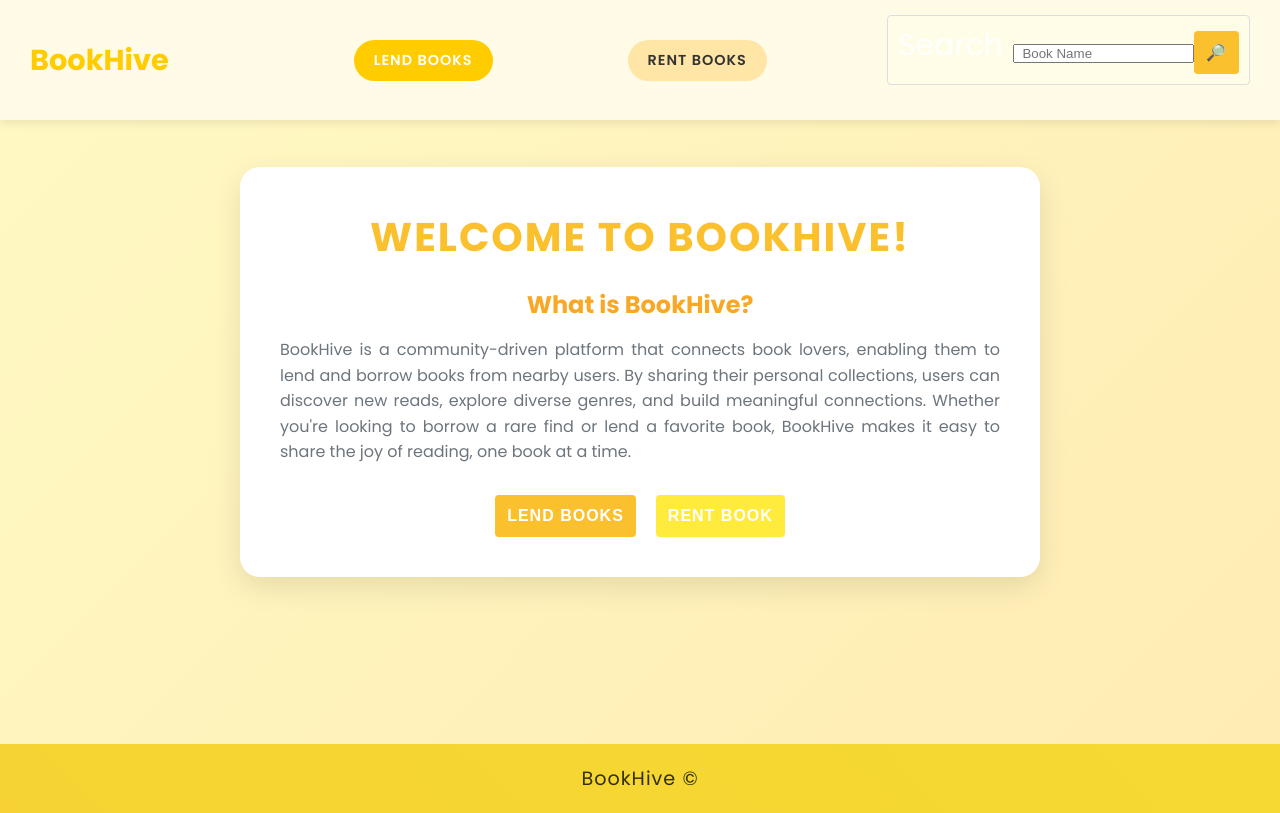
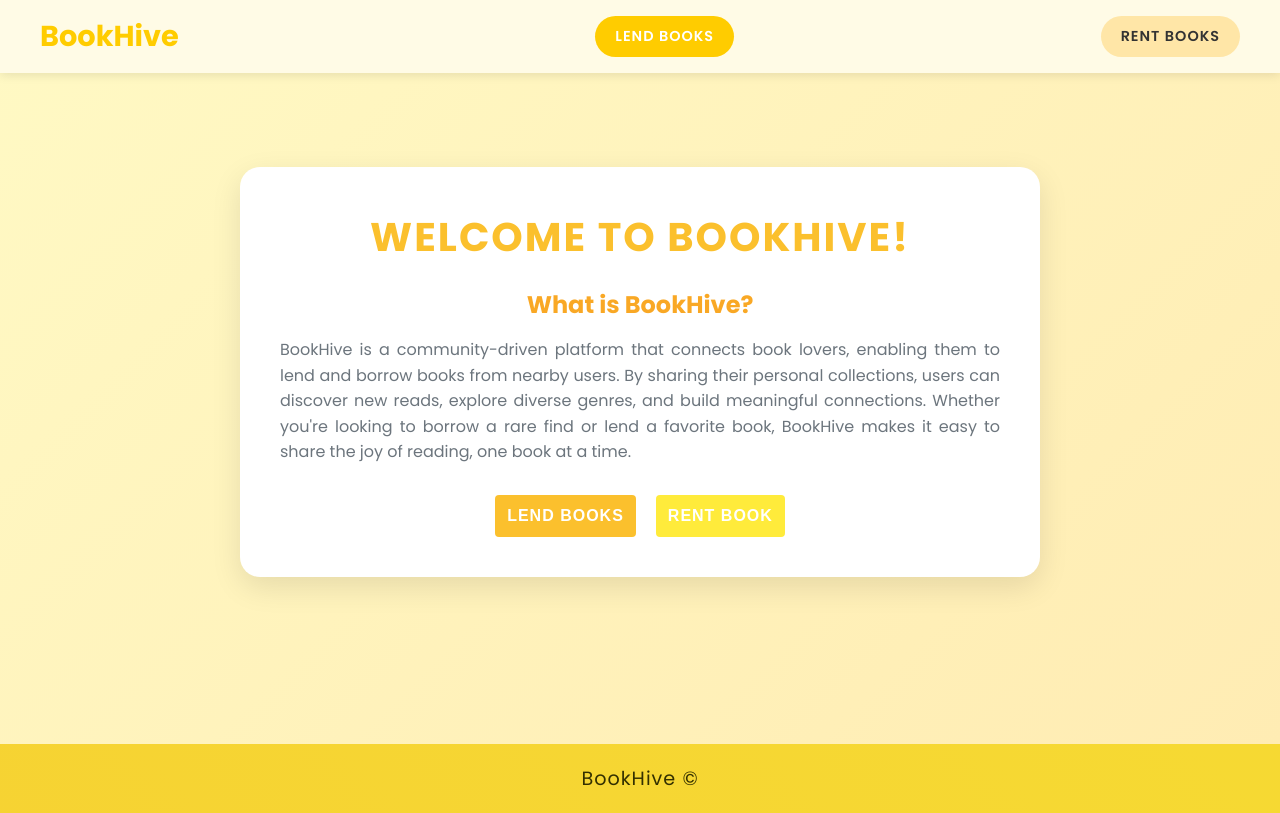
Before and after one commit to SatishK64/BookHive-Project, a React (Create React App) app: page / in a window 1280 px wide. Built offline with nearby package versions, Linux system fonts and the light colour scheme.

Commit message:
fix Header

```diff
--- a/src/Components/SplHeader.jsx
+++ b/src/Components/SplHeader.jsx
@@ -1,6 +1,7 @@
 import React from "react";
 import './SplHeader.css';
 import { useState } from "react";
+import { Link } from "react-router-dom";
 
 
 function SplHeader(){
@@ -9,16 +10,9 @@ function SplHeader(){
             <header>
                 <div className="Header_bar">
 
-                <div className="Header-name">BookHive</div>
-                <button type="button" className="Header-lend">Lend Books</button>
-                <button type="button" className="Header-rent">Rent Books</button>
-                <div className="Header-search">
-                   <div className="Search">
-                        <label id ="label" for="Search">Search</label>
-                        <input className= "Search-Bar"type="text" placeholder="  Book Name"></input>
-                        <button type="button" className="Submit-button">🔎</button>
-                    </div>
-                </div>
+                <Link to= '/' className="hyper"><div className="Header-name">BookHive</div></Link>
+                <Link to= '/Lend' className="hyper"><button type="button" className="Header-lend">Lend Books</button></Link>
+                <Link to= '/rent' className="hyper"><button type="button" className="Header-rent">Rent Books</button></Link>
                 </div>
             </header>
 
```
